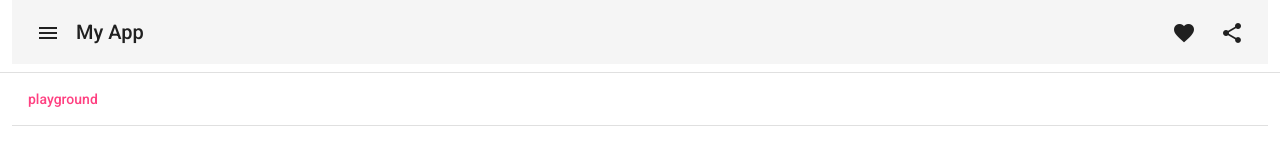
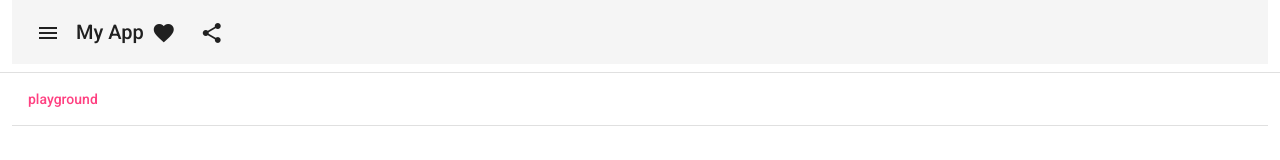
Before and after one commit to nooors/angular-playground, an Angular app: page / in a window 1280 px wide. Shown: the top 160 px of the page. Built offline with nearby package versions, Linux system fonts and the light colour scheme.

Commit message:
header component working

```diff
--- a/src/app/app.component.html
+++ b/src/app/app.component.html
@@ -1,22 +1,5 @@
 <div class="container-fluid">
-    <div class="row">
-        <div class="col">
-            <mat-toolbar>
-                <button mat-icon-button class="example-icon me-2" aria-label="Example icon-button with menu icon">
-                    <mat-icon>menu</mat-icon>
-                </button>
-                <span>My App</span>
-                <span class="example-spacer"></span>
-                <button mat-icon-button class="example-icon favorite-icon"
-                    aria-label="Example icon-button with heart icon">
-                    <mat-icon>favorite</mat-icon>
-                </button>
-                <button mat-icon-button class="example-icon ms-2" aria-label="Example icon-button with share icon">
-                    <mat-icon>share</mat-icon>
-                </button>
-            </mat-toolbar>
-        </div>
-    </div>
+    <app-header></app-header>
     <div class="col">
         <div class="row">
             <mat-divider class="my-2"></mat-divider>
--- a/src/app/app.module.ts
+++ b/src/app/app.module.ts
@@ -9,9 +9,10 @@ import { MatToolbarModule } from "@angular/material/toolbar";
 
 import { AppComponent } from "./app.component";
 import { AppRoutingModule } from "./app-routing.module";
+import { HeaderComponent } from "./components/header/header.component";
 
 @NgModule({
-  declarations: [AppComponent],
+  declarations: [AppComponent, HeaderComponent],
   imports: [
     BrowserModule,
     AppRoutingModule,
--- /dev/null
+++ b/src/app/components/header/header.component.html
@@ -0,0 +1,17 @@
+<div class="row">
+    <div class="col">
+        <mat-toolbar>
+            <button mat-icon-button class="example-icon me-2" aria-label="Example icon-button with menu icon">
+                <mat-icon>menu</mat-icon>
+            </button>
+            <span>My App</span>
+            <span class="example-spacer"></span>
+            <button mat-icon-button class="example-icon favorite-icon" aria-label="Example icon-button with heart icon">
+                <mat-icon>favorite</mat-icon>
+            </button>
+            <button mat-icon-button class="example-icon ms-2" aria-label="Example icon-button with share icon">
+                <mat-icon>share</mat-icon>
+            </button>
+        </mat-toolbar>
+    </div>
+</div>
--- /dev/null
+++ b/src/app/components/header/header.component.ts
@@ -0,0 +1,15 @@
+import { Component, OnInit } from '@angular/core';
+
+@Component({
+  selector: 'app-header',
+  templateUrl: './header.component.html',
+  styleUrls: ['./header.component.scss']
+})
+export class HeaderComponent implements OnInit {
+
+  constructor() { }
+
+  ngOnInit(): void {
+  }
+
+}
```
Also changed, not shown: src/app/components/header/header.component.scss (added), 1 other file (tests, documents, lock files or other folders).
